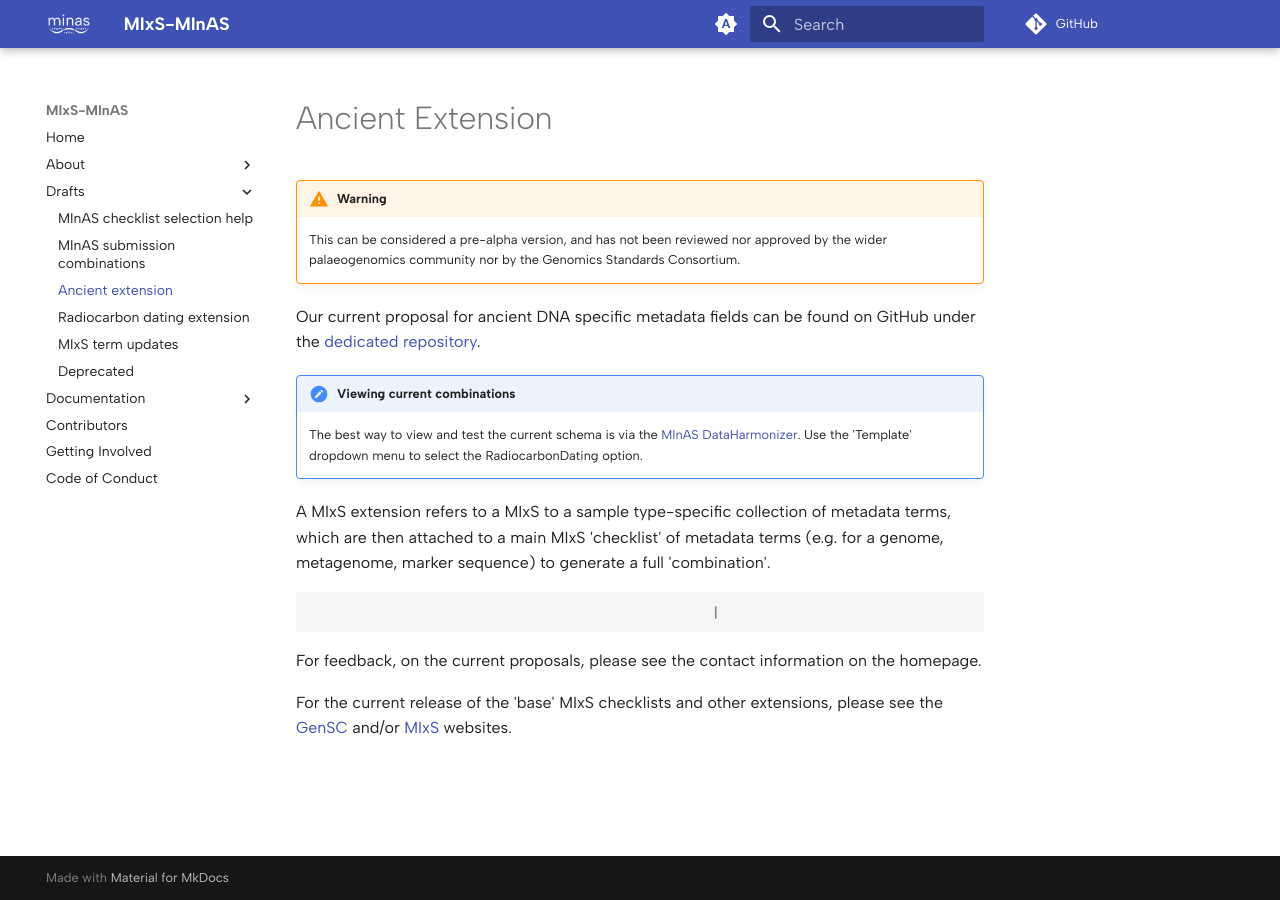
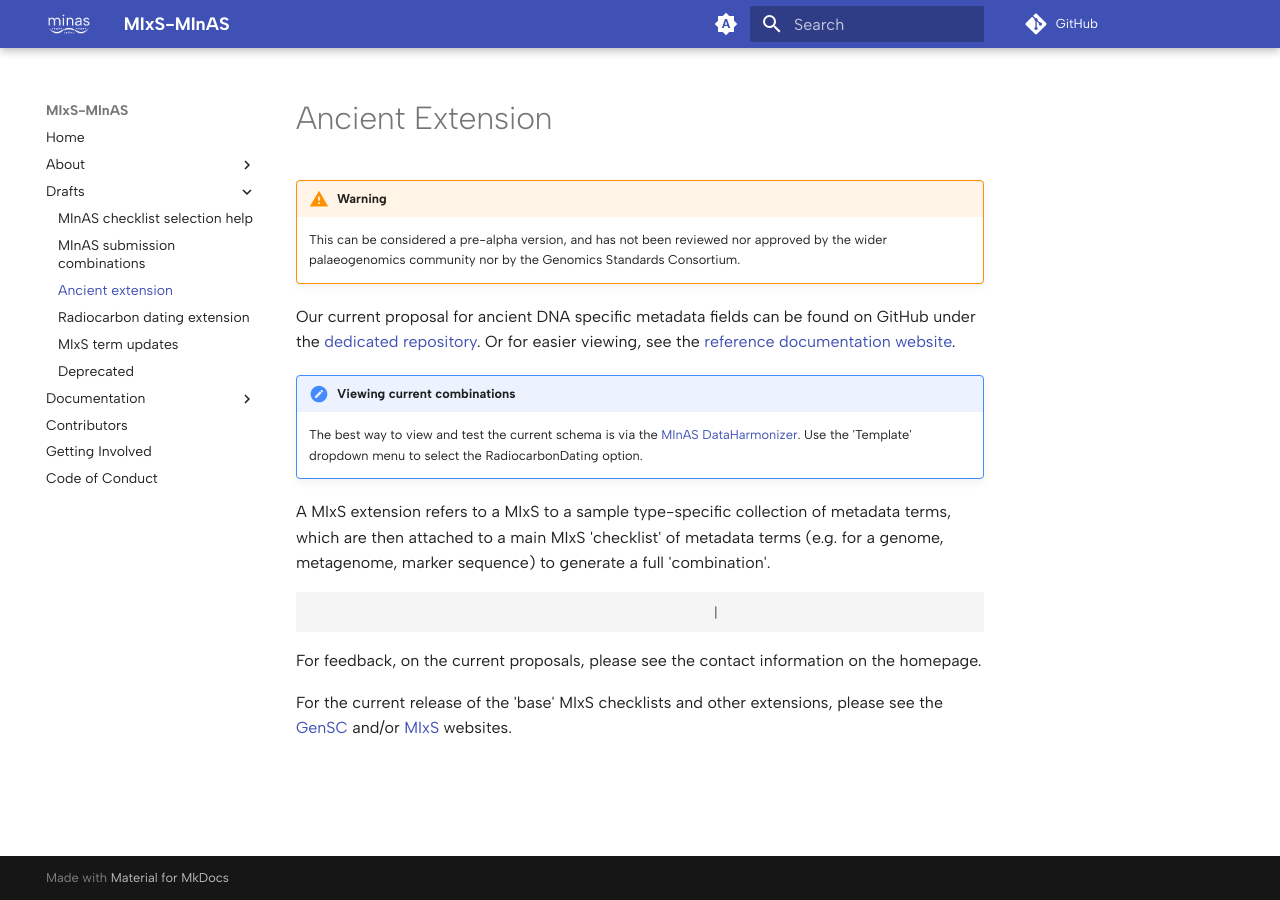
Before and after one commit to MIxS-MInAS/MIxS-MInAS.github.io, an MkDocs documentation site: the page built from docs/schema/ancient-extension.md, in a window 1280 px wide. Built offline with MkDocs 1.6.1 and Material for MkDocs 9.7.7, drawn with Linux system fonts in a browser that asks for light colours; comment, search, counter and statistics services are not loaded.

Commit message:
Add reference documentation site to Ancient extension description

```diff
--- a/docs/schema/ancient-extension.md
+++ b/docs/schema/ancient-extension.md
@@ -4,7 +4,7 @@
 
     This can be considered a pre-alpha version, and has not been reviewed nor approved by the wider palaeogenomics community nor by the Genomics Standards Consortium.
 
-Our current proposal for ancient DNA specific metadata fields can be found on GitHub under the [dedicated repository](https://github.com/MIxS-MInAS/extension-ancient).
+Our current proposal for ancient DNA specific metadata fields can be found on GitHub under the [dedicated repository](https://github.com/MIxS-MInAS/extension-ancient). Or for easier viewing, see the [reference documentation website](http://www.mixs-minas.org/extension-ancient/).
 
 !!! note "Viewing current combinations"
 
```
